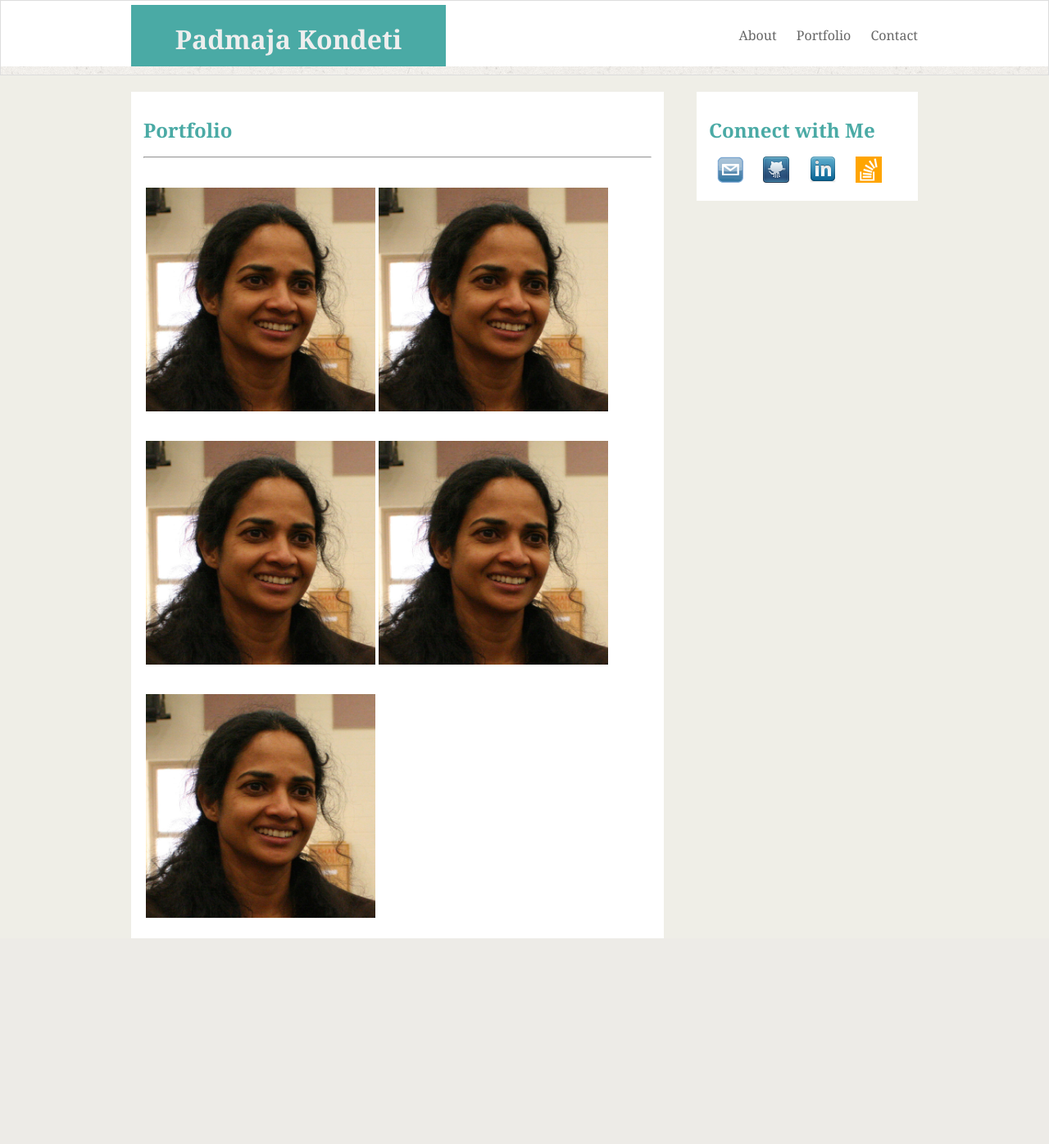
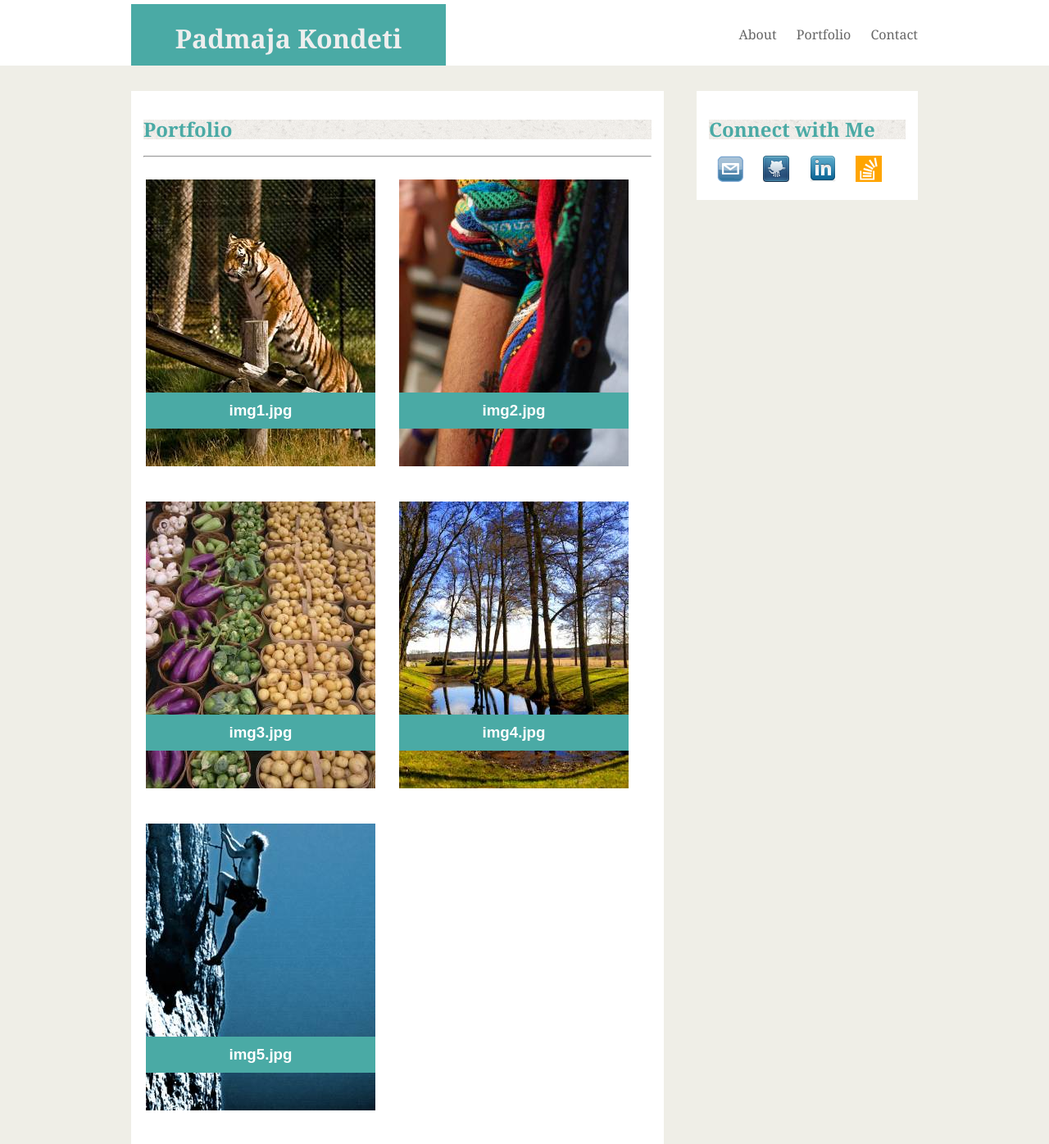
Before and after one commit to PadmajaKondeti/Basic-Portfolio, a PHP site: page /portfolio.html in a window 1280 px wide. Shown: the whole page at 82% size. Before the commit the page ends 1145 px from the top, so only its background shows below. Run offline with PHP 8.4, Linux system fonts and the light colour scheme.

Commit message:
added images to profile

```diff
--- a/assets/css/style.css
+++ b/assets/css/style.css
@@ -14,9 +14,9 @@ body {
  	height: 80px;
 }
 #main {
-	/* height: 90%; */
+	/* height: 90%;
 	border: #dddddd 1px solid;
-	background-image: url("assets/images/ricepaper.png");
+	background-image: url("assets/images/ricepaper.png");*/
 }
 .main-header {
 	background: #ffffff;
@@ -64,6 +64,7 @@ body {
 	color:#4aaaa5;
 	font-family: 'Georgia', Times, Times New Roman, serif;
 	height:inherit;
+	background-image: url("assets/images/ricepaper.png");
 }
 #main-bio,
 #contact-info,
@@ -129,18 +130,34 @@ body {
 }
 /*--- Specific to Portfolio --*/
 .tbl-portfolio{
-	/* margin: 0 auto;	*/
-	position: relative;
+	 margin: 0 auto;
+	 color:#fff;
+
 }
-.tbl-portfolio td .right{
-		padding-right: 15px;
+.tbl-portfolio td {
+	width:320px;
+	margin-top: 25px;
+		/* padding-right: 15px; */
 }
 .img-portfolio{
-	width:280px;
-	/*margin-right: 20px;*/
-	margin-top: 25px;
+	/*width:280px; */
 
 }
-.left{
-	float:left;
+.portfolio{
+	position: relative;
+	left:0;
+	padding: 0;
+    width: 280px; /* for IE 6 */
 }
+.txt-overlay{
+	position: absolute;
+ 	padding:10px 0;
+   text-align: center;
+   width: 280px;
+   color: #ffffff;
+   background: #4aaaa5;
+   z-index: 10;
+   top:70%;
+   margin-top: 10px;
+   margin-left: 0px;
+}
--- a/portfolio.html
+++ b/portfolio.html
@@ -23,15 +23,40 @@
 			<hr>
 			<table class="tbl-portfolio">
 				<tr>
-					<td><img class="img-portfolio " src="assets/images/padma.jpg" alt="Padmaja Kondeti" /></td>
-					<td class="right"><img class="img-portfolio  " src="assets/images/padma.jpg" alt="Padmaja Kondeti" /></td>
+					<td>
+						<dir class="portfolio">
+							<img class="img-portfolio " src="assets/images/img1.jpg" alt="img1" />
+							<h3 class="txt-overlay">img1.jpg </h3>
+						</dir>
+					</td>
+					<td>
+						<dir class="portfolio">
+							<img class="img-portfolio  " src="assets/images/img2.jpg" alt="img2" />
+							<h3 class="txt-overlay">img2.jpg </h3>
+						</dir>
+					</td>
 				</tr>
 				<tr>
-					<td><img class="img-portfolio " src="assets/images/padma.jpg" alt="Padmaja Kondeti"  /></td>
-					<td class="right"><img class="img-portfolio " src="assets/images/padma.jpg" alt="Padmaja Kondeti"  /></td>
+					<td>
+						<dir class="portfolio">
+							<img class="img-portfolio " src="assets/images/img3.jpg" alt="img3"  />
+							<h3 class="txt-overlay">img3.jpg </h3></td>
+						</dir>
+					</td>
+					<td >
+						<dir class="portfolio">
+							<img class="img-portfolio " src="assets/images/img4.jpg" alt="img4"  />
+							<h3 class="txt-overlay">img4.jpg </h3></td>
+						</dir>
+					</td>
 				</tr>
 				<tr>
-					<td> <img class="img-portfolio" src="assets/images/padma.jpg" alt="Padmaja Kondeti" /></td>
+					<td>
+						<dir class="portfolio">
+							<img class="img-portfolio" src="assets/images/img5.jpg" alt="img5" />
+							<h3 class="txt-overlay">img5.jpg </h3>
+						</dir>
+					</td>
 				</tr>
 			</table>
 		</section>
```
Also changed, not shown: assets/images/img1.jpg (added), assets/images/img2.jpg (added), assets/images/img3.jpg (added), assets/images/img4.jpg (added), assets/images/img5.jpg (added), assets/images/img6.jpg (added).
